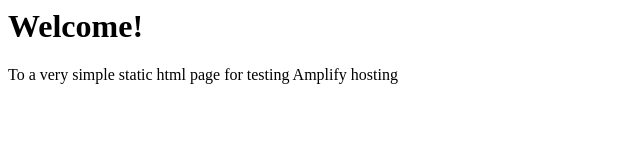
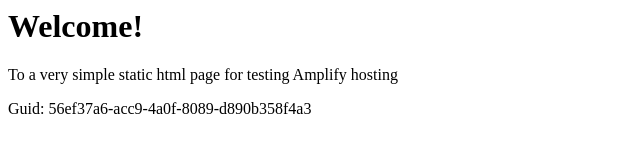
Before and after one commit to aws-aemilia-yul/Github-PR-Commit-Integration-Test-DoNotTouch-v1-prod-ca-central-1, a website: page src/index.html in a window 1280 px wide. Shown: the whole page, without its empty margins (0-640 px from the left). Drawn offline with Linux system fonts and the light colour scheme.

Commit message:
commit from integ tests

```diff
--- a/src/index.html
+++ b/src/index.html
@@ -1,3 +1,5 @@
+
+
 <html lang="en">
 
 <head>
@@ -10,6 +12,6 @@
 <body>
     <h1>Welcome!</h1>
     <p>To a very simple static html page for testing Amplify hosting</p>
-</body>
+    <p>Guid: 56ef37a6-acc9-4a0f-8089-d890b358f4a3</p></body>
 
 </html>
```
